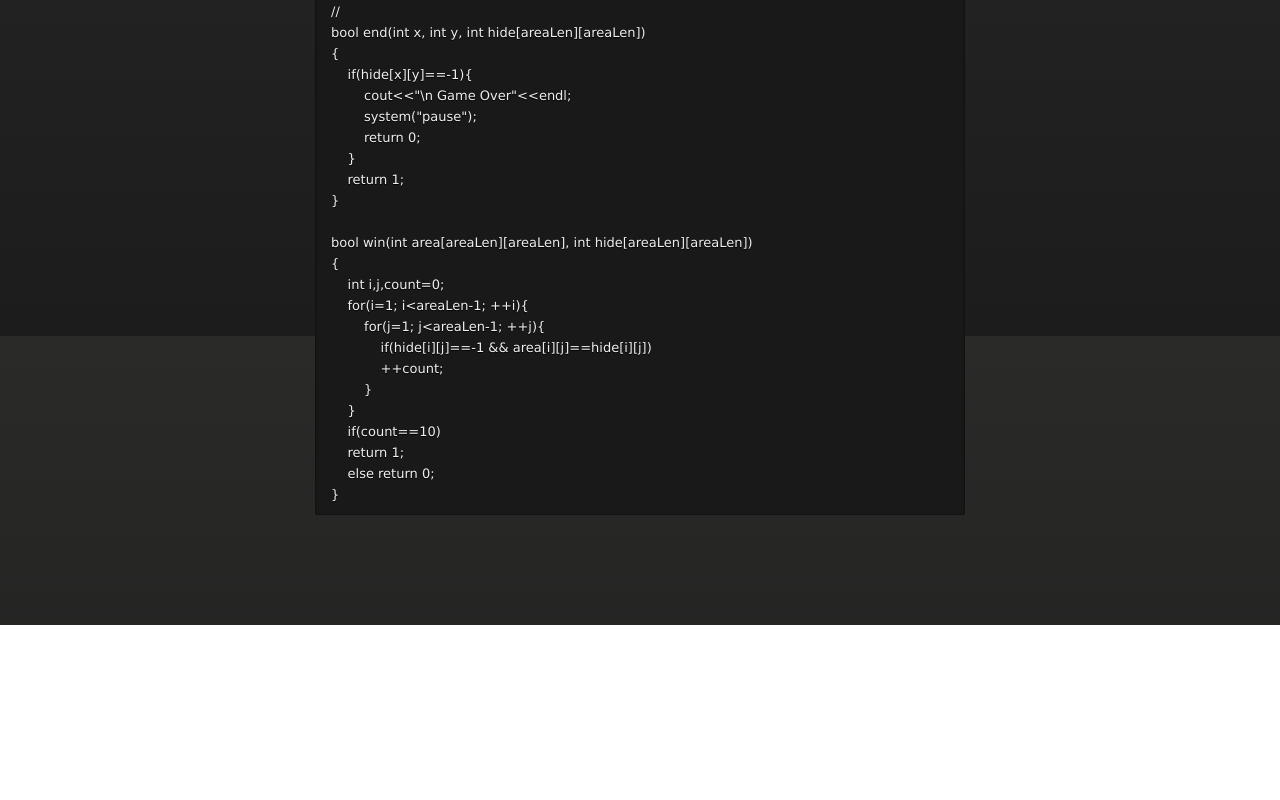
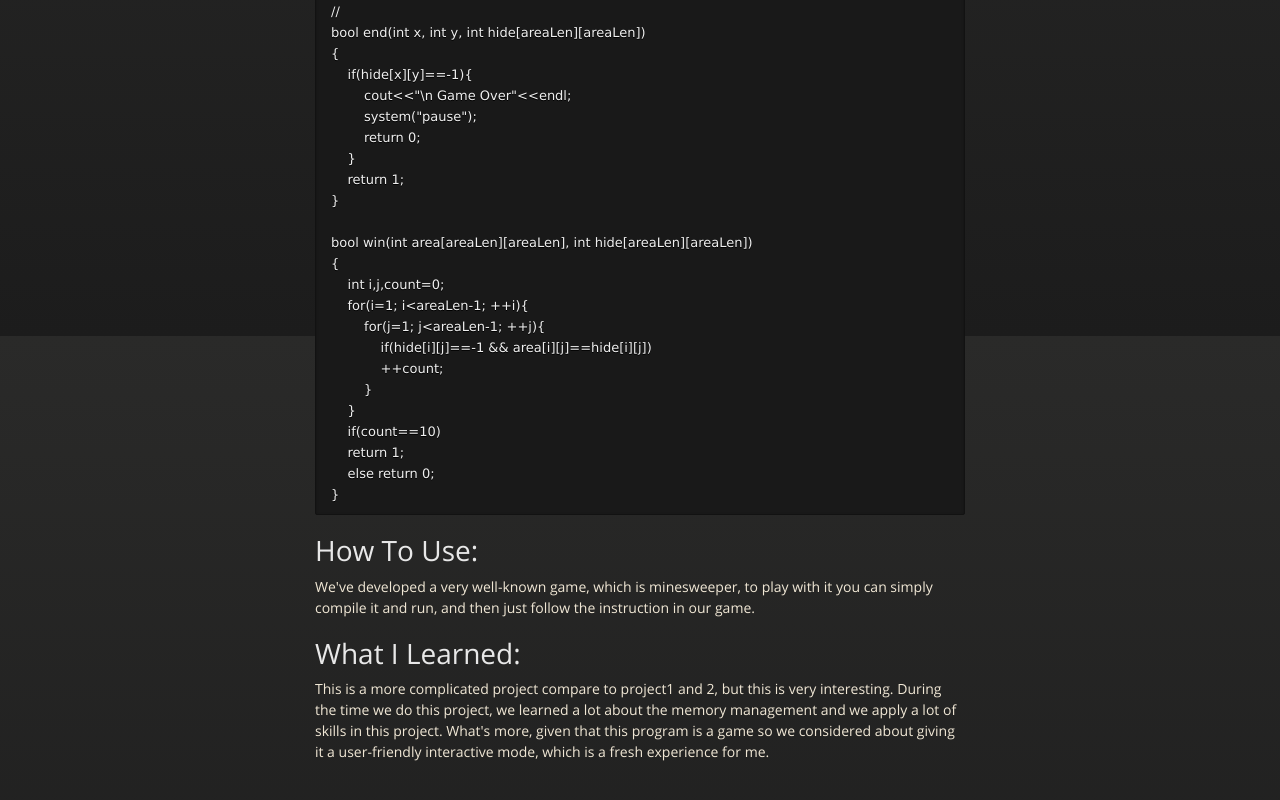
Before and after one commit to sybest/project3.sy1208.github.io, a plain HTML site: page index.html in a window 1280 px wide. Shown: the part 2864-3664 px from the top of the page. Before the commit the page ends 3489 px from the top, so only its background shows below. Drawn offline with nearby package versions, Linux system fonts and the light colour scheme.

Commit message:
Create gh-pages branch via GitHub

```diff
--- a/index.html
+++ b/index.html
@@ -189,6 +189,16 @@ bool win(int area[areaLen][areaLen], int hide[areaLen][areaLen])
     else return 0;
 }
 </code></pre>
+
+<h1>
+<a id="how-to-use" class="anchor" href="#how-to-use" aria-hidden="true"><span aria-hidden="true" class="octicon octicon-link"></span></a>How To Use:</h1>
+
+<p>We've developed a very well-known game, which is minesweeper, to play with it you can simply compile it and run, and then just follow the instruction in our game.</p>
+
+<h1>
+<a id="what-i-learned" class="anchor" href="#what-i-learned" aria-hidden="true"><span aria-hidden="true" class="octicon octicon-link"></span></a>What I Learned:</h1>
+
+<p>This is a more complicated project compare to project1 and 2, but this is very interesting. During the time we do this project, we learned a lot about the memory management and we apply a lot of skills in this project. What's more, given that this program is a game so we considered about giving it a user-friendly interactive mode, which is a fresh experience for me.</p>
       </section>
 
     </div>
```
Also changed, not shown: params.json (+1 -1 lines).
